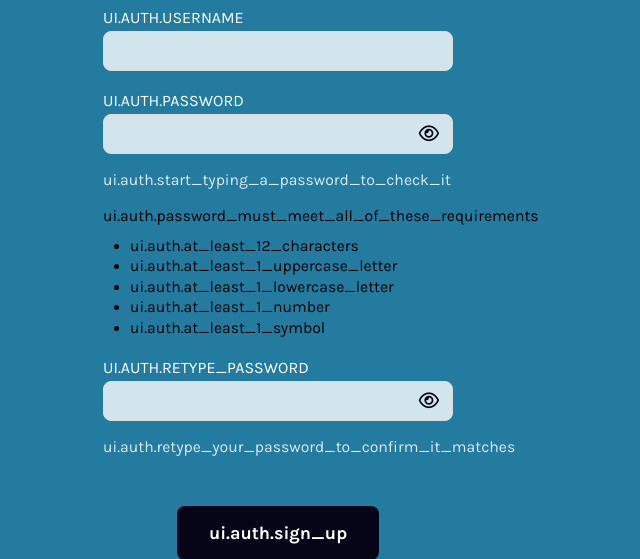
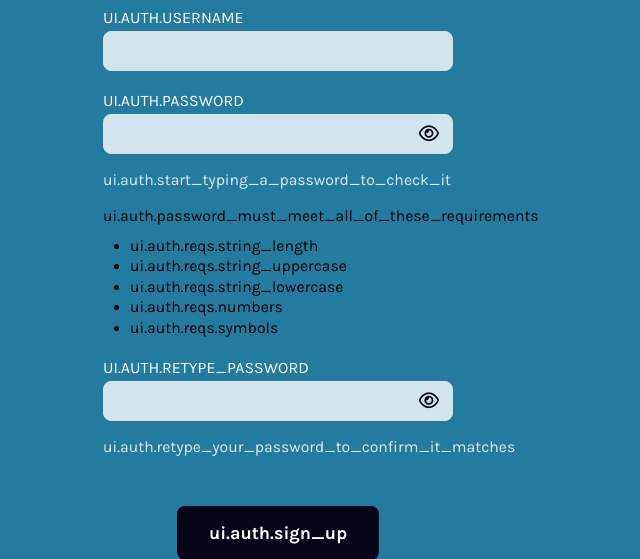
Before and after one commit to virtual/distantlife, a Flask app: page /signup in a window 1280 px wide. Shown: the part 348-907 px from the top of the page, without its empty margins (362-1002 px from the left). Run offline with Flask 3, Linux system fonts and the light colour scheme; some libraries are stand-ins or nearby versions.

Commit message:
rename text keys

```diff
--- a/babel.cfg
+++ b/babel.cfg
@@ -1,3 +1,3 @@
-# [python: **.py]
+[python: *.py]
 [jinja2: **/templates/**.html]
 silent=False
--- a/helpers.py
+++ b/helpers.py
@@ -68,7 +68,7 @@ def adopted_pet_required(f):
             con.commit()
             session.pop("active_pet", None)
 
-        flash(_("ui.before_training_adopt_your_first_pet"))
+        flash(_("ui.adopt_your_first_pet"))
         return redirect("/adopt")
     return decorated_function
 
--- a/templates/global/header.html
+++ b/templates/global/header.html
@@ -29,7 +29,7 @@
             </a>
               <ul class="dropdown" aria-label="submenu">
                 <li><a href="/profile">{{ _('ui.profile') }}</a></li>
-                <li><a href="/logout">{{ _('ui.logout') }}</a></li>
+                <li><a href="/logout">{{ _('ui.nav.logout') }}</a></li>
               </ul>
             </li>
           {% else %}
--- a/templates/signup.html
+++ b/templates/signup.html
@@ -46,11 +46,11 @@
         </p>
         <p class="mb-1">{{ _('ui.auth.password_must_meet_all_of_these_requirements') }}</p>
         <ul class="mb-0 mt-0 pl-3">
-          <li data-password-rule="length">{{ _('ui.auth.at_least_12_characters') }}</li>
-          <li data-password-rule="uppercase">{{ _('ui.auth.at_least_1_uppercase_letter') }}</li>
-          <li data-password-rule="lowercase">{{ _('ui.auth.at_least_1_lowercase_letter') }}</li>
-          <li data-password-rule="number">{{ _('ui.auth.at_least_1_number') }}</li>
-          <li data-password-rule="symbol">{{ _('ui.auth.at_least_1_symbol') }}</li>
+          <li data-password-rule="length">{{ _('ui.auth.reqs.string_length') }}</li>
+          <li data-password-rule="uppercase">{{ _('ui.auth.reqs.string_uppercase') }}</li>
+          <li data-password-rule="lowercase">{{ _('ui.auth.reqs.string_lowercase') }}</li>
+          <li data-password-rule="number">{{ _('ui.auth.reqs.numbers') }}</li>
+          <li data-password-rule="symbol">{{ _('ui.auth.reqs.symbols') }}</li>
         </ul>
       </div>
       <div class="form-group">
```
Also changed, not shown: translations/en/LC_MESSAGES/messages.po, translations/he/LC_MESSAGES/messages.po, 3 other files.
